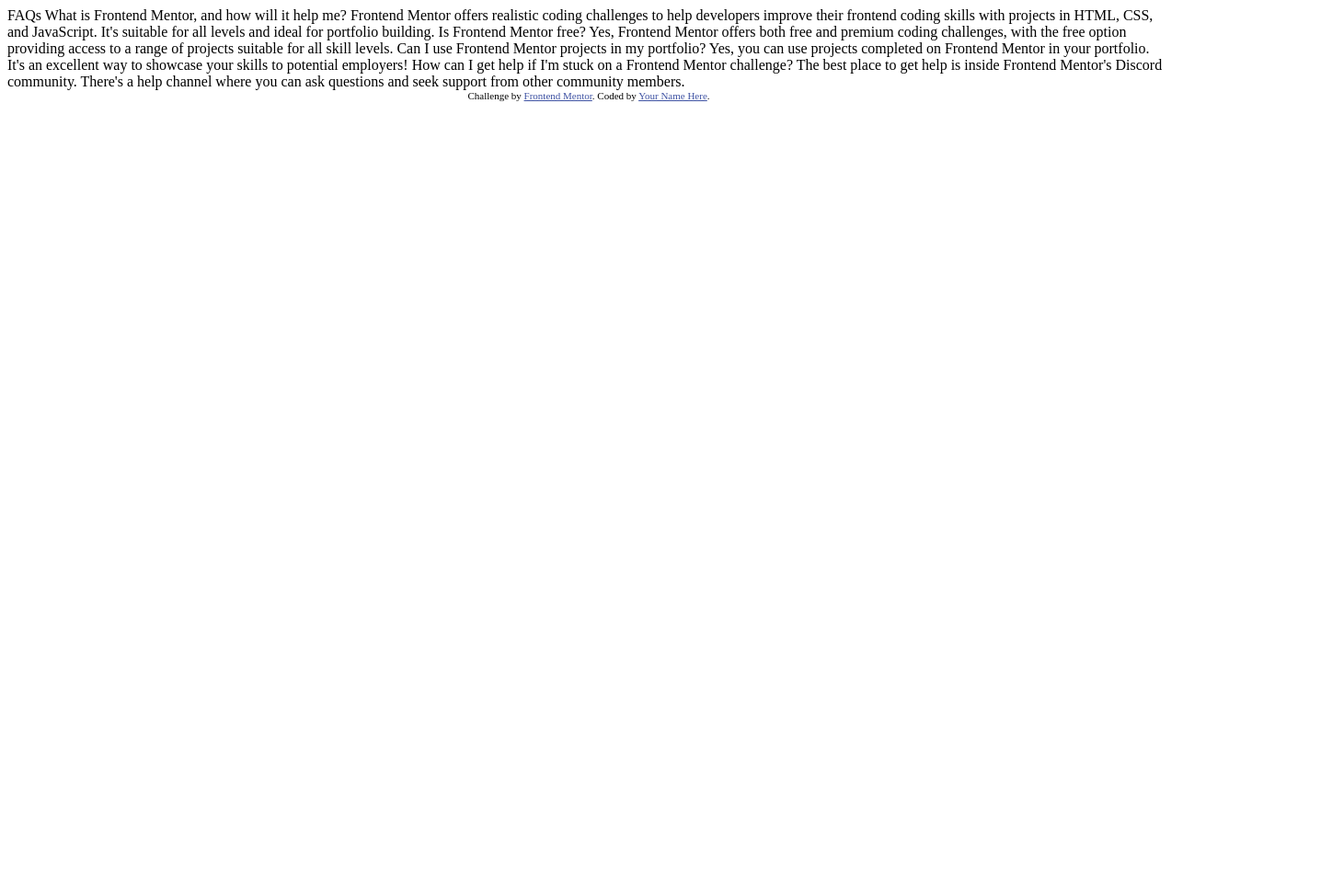
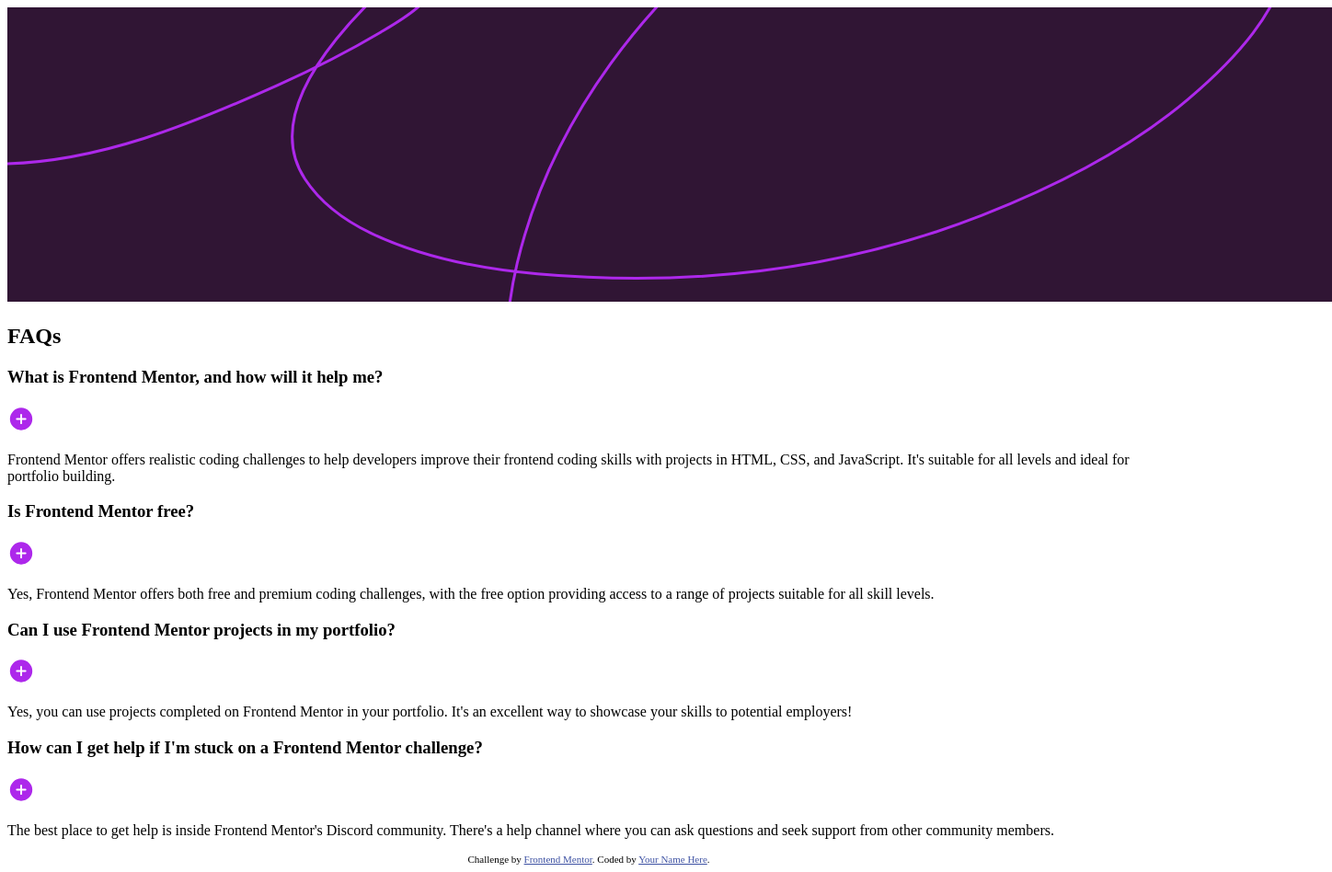
Before and after one commit to wasiqurzaman/faq-accordion-main-fementor, a plain HTML site: page index.html in a window 1280 px wide. Shown: the whole page at 92% size, 1448 px wide, since content can reach past the window. Before the commit the page ends 800 px from the top, so only its background shows below. Drawn offline with Linux system fonts and the light colour scheme.

Commit message:
Restructure html

```diff
--- a/index.html
+++ b/index.html
@@ -1,48 +1,95 @@
 <!DOCTYPE html>
 <html lang="en">
   <head>
-  <meta charset="UTF-8">
-  <meta name="viewport" content="width=device-width, initial-scale=1.0"> <!-- displays site properly based on user's device -->
+    <meta charset="UTF-8" />
+    <meta name="viewport" content="width=device-width, initial-scale=1.0" />
+    <!-- displays site properly based on user's device -->
 
-  <link rel="icon" type="image/png" sizes="32x32" href="./assets/images/favicon-32x32.png">
+    <link
+      rel="icon"
+      type="image/png"
+      sizes="32x32"
+      href="./assets/images/favicon-32x32.png"
+    />
 
     <title>Frontend Mentor | FAQ accordion</title>
 
     <!-- Feel free to remove these styles or customise in your own stylesheet 👍 -->
     <style>
-    .attribution { font-size: 11px; text-align: center; }
-    .attribution a { color: hsl(228, 45%, 44%); }
+      .attribution {
+        font-size: 11px;
+        text-align: center;
+      }
+      .attribution a {
+        color: hsl(228, 45%, 44%);
+      }
     </style>
   </head>
   <body>
+    <main class="container">
+      <picture>
+        <img
+          src="./assets/images/background-pattern-desktop.svg"
+          alt="Background image"
+        />
+      </picture>
+      <div class="faq-container">
+        <h2>FAQs</h2>
+        <div class="faq">
+          <div>
+            <h3>What is Frontend Mentor, and how will it help me?</h3>
+            <img src="./assets/images/icon-plus.svg" alt="plus icon" />
+          </div>
+          <p>
+            Frontend Mentor offers realistic coding challenges to help
+            developers improve their frontend coding skills with projects in
+            HTML, CSS, and JavaScript. It's suitable for all levels and ideal
+            for portfolio building.
+          </p>
+        </div>
+        <div class="faq">
+          <div>
+            <h3>Is Frontend Mentor free?</h3>
+            <img src="./assets/images/icon-plus.svg" alt="plus icon" />
+          </div>
+          <p>
+            Yes, Frontend Mentor offers both free and premium coding challenges,
+            with the free option providing access to a range of projects
+            suitable for all skill levels.
+          </p>
+        </div>
+        <div class="faq">
+          <div>
+            <h3>Can I use Frontend Mentor projects in my portfolio?</h3>
+            <img src="./assets/images/icon-plus.svg" alt="plus icon" />
+          </div>
+          <p>
+            Yes, you can use projects completed on Frontend Mentor in your
+            portfolio. It's an excellent way to showcase your skills to
+            potential employers!
+          </p>
+        </div>
 
-  FAQs
-
-  What is Frontend Mentor, and how will it help me?
-
-  Frontend Mentor offers realistic coding challenges to help developers improve their
-  frontend coding skills with projects in HTML, CSS, and JavaScript. It's suitable for
-  all levels and ideal for portfolio building.
-
-  Is Frontend Mentor free?
-
-  Yes, Frontend Mentor offers both free and premium coding challenges, with the free
-  option providing access to a range of projects suitable for all skill levels.
-
-  Can I use Frontend Mentor projects in my portfolio?
-
-  Yes, you can use projects completed on Frontend Mentor in your portfolio. It's an excellent
-  way to showcase your skills to potential employers!
-
+        <div class="faq">
+          <div>
+            <h3>
               How can I get help if I'm stuck on a Frontend Mentor challenge?
-
-  The best place to get help is inside Frontend Mentor's Discord community. There's a help
-  channel where you can ask questions and seek support from other community members.
-
-
+            </h3>
+            <img src="./assets/images/icon-plus.svg" alt="plus icon" />
+          </div>
+          <p>
+            The best place to get help is inside Frontend Mentor's Discord
+            community. There's a help channel where you can ask questions and
+            seek support from other community members.
+          </p>
+        </div>
+      </div>
+    </main>
     <div class="attribution">
-    Challenge by <a href="https://www.frontendmentor.io?ref=challenge" target="_blank">Frontend Mentor</a>.
-    Coded by <a href="#">Your Name Here</a>.
+      Challenge by
+      <a href="https://www.frontendmentor.io?ref=challenge" target="_blank"
+        >Frontend Mentor</a
+      >. Coded by <a href="#">Your Name Here</a>.
     </div>
   </body>
 </html>
```
Lines whose indentation alone changed are shown as unchanged.
